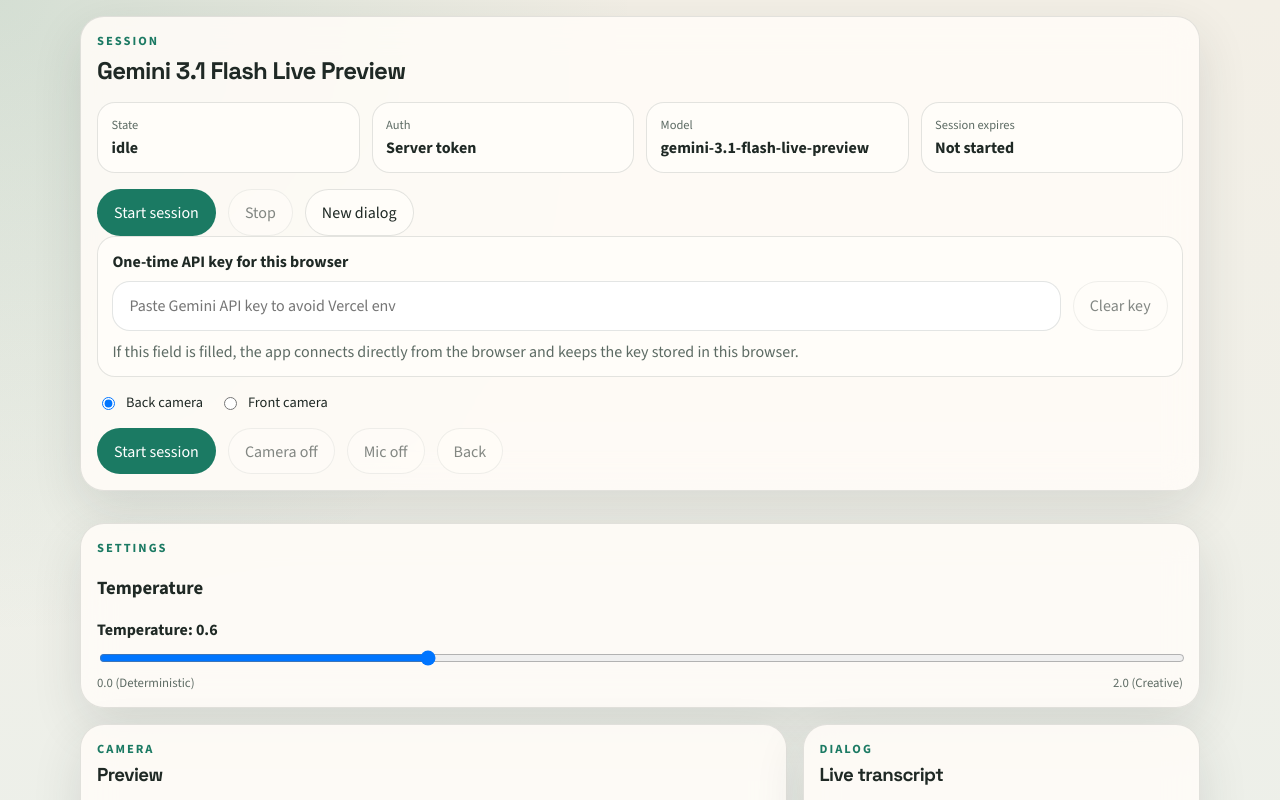
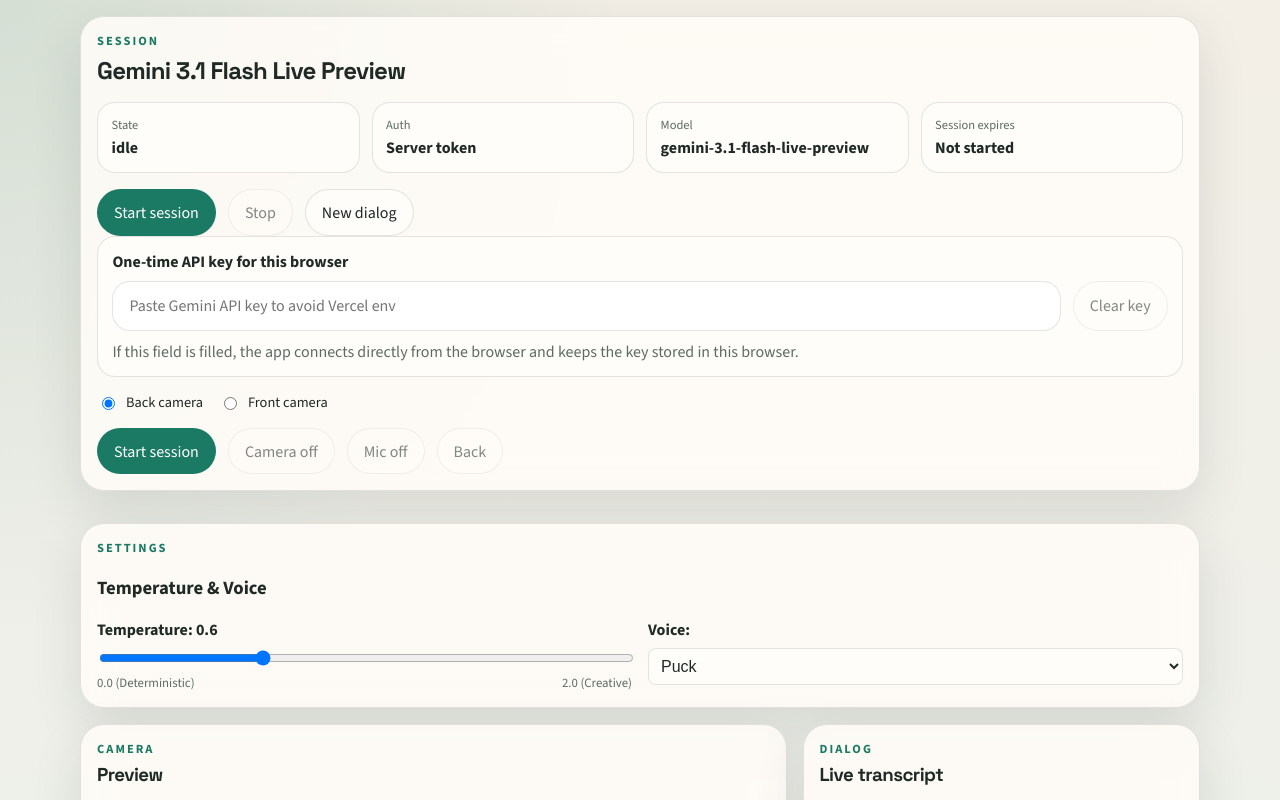
Before and after one commit to AnataBak/livvv, a Next.js app: page / in a window 1280 px wide. Shown: the top 800 px of the page. Built offline with nearby package versions, Linux system fonts and the light colour scheme.

Commit message:
голоса

```diff
--- a/app/globals.css
+++ b/app/globals.css
@@ -138,7 +138,7 @@
   color: var(--muted);
 }
 
-.temperature-panel {
+.settings-panel {
   padding: 1rem;
   margin-top: 1rem;
   background: var(--panel);
@@ -148,17 +148,26 @@
   backdrop-filter: blur(16px);
 }
 
-.temperature-controls {
+.settings-controls {
   margin-top: 0.5rem;
+  display: grid;
+  grid-template-columns: 1fr 1fr;
+  gap: 1rem;
 }
 
-.temperature-controls label {
-  display: block;
-  margin-bottom: 0.5rem;
-  font-weight: 700;
+.temperature-section,
+.voice-section {
+  display: flex;
+  flex-direction: column;
 }
 
-.temperature-controls input[type="range"] {
+.temperature-section label,
+.voice-section label {
+  font-weight: 700;
+  margin-bottom: 0.5rem;
+}
+
+.temperature-section input[type="range"] {
   width: 100%;
   margin-bottom: 0.5rem;
 }
@@ -168,6 +177,21 @@
   justify-content: space-between;
   font-size: 0.8rem;
   color: var(--muted);
+}
+
+.voice-section select {
+  padding: 0.5rem;
+  border: 1px solid var(--line);
+  border-radius: 8px;
+  background: var(--panel-strong);
+  color: var(--text);
+  font-size: 1rem;
+}
+
+@media (max-width: 640px) {
+  .settings-controls {
+    grid-template-columns: 1fr;
+  }
 }
 
 .status-card {
--- a/components/live-console.tsx
+++ b/components/live-console.tsx
@@ -32,6 +32,7 @@
 const initialEvents: EventItem[] = [{ id: 'event-0', text: 'Ready to start a Gemini Live session.' }];
 const API_KEY_STORAGE_KEY = 'gemini-live-api-key';
 const TEMPERATURE_STORAGE_KEY = 'gemini-live-temperature';
+const VOICE_STORAGE_KEY = 'gemini-live-voice';
 
 export function LiveConsole() {
   const [messages, setMessages] = useState<ChatMessage[]>([]);
@@ -47,6 +48,7 @@
   const [authMode, setAuthMode] = useState<AuthMode>('server-token');
   const [isBusy, setIsBusy] = useState(false);
   const [temperature, setTemperature] = useState<number>(0.6);
+  const [voice, setVoice] = useState<string>('Puck');
 
   const clientRef = useRef<GeminiLiveClient | null>(null);
   const audioPlayerRef = useRef<BrowserAudioPlayer | null>(null);
@@ -236,6 +238,14 @@
   }, [appendEvent]);
 
   useEffect(() => {
+    const savedVoice = window.localStorage.getItem(VOICE_STORAGE_KEY);
+    if (savedVoice) {
+      setVoice(savedVoice);
+      appendEvent(`Loaded voice ${savedVoice} from this browser.`);
+    }
+  }, [appendEvent]);
+
+  useEffect(() => {
     const trimmedKey = apiKeyInput.trim();
 
     if (trimmedKey) {
@@ -255,6 +265,10 @@
   useEffect(() => {
     window.localStorage.setItem(TEMPERATURE_STORAGE_KEY, temperature.toString());
   }, [temperature]);
+
+  useEffect(() => {
+    window.localStorage.setItem(VOICE_STORAGE_KEY, voice);
+  }, [voice]);
 
   const startMicrophone = useCallback(async () => {
     if (!clientRef.current) {
@@ -342,6 +356,7 @@
               },
             },
             temperature,
+            voice,
           );
         } else {
           setAuthMode('server-token');
@@ -369,6 +384,7 @@
               },
             },
             temperature,
+            voice,
           );
         }
 
@@ -588,12 +604,13 @@
         {error ? <p className="error-banner">{error}</p> : null}
       </div>
 
-      <div className="temperature-panel">
+      <div className="settings-panel">
         <div>
           <p className="eyebrow">Settings</p>
-          <h3>Temperature</h3>
+          <h3>Temperature & Voice</h3>
         </div>
-        <div className="temperature-controls">
+        <div className="settings-controls">
+          <div className="temperature-section">
             <label htmlFor="temperature-slider">Temperature: {temperature.toFixed(1)}</label>
             <input
               id="temperature-slider"
@@ -607,6 +624,22 @@
             <div className="temperature-labels">
               <span>0.0 (Deterministic)</span>
               <span>2.0 (Creative)</span>
+            </div>
+          </div>
+          <div className="voice-section">
+            <label htmlFor="voice-select">Voice:</label>
+            <select
+              id="voice-select"
+              value={voice}
+              onChange={(e) => setVoice(e.target.value)}
+            >
+              <option value="Puck">Puck</option>
+              <option value="KORE">KORE</option>
+              <option value="Aoede">Aoede</option>
+              <option value="Charon">Charon</option>
+              <option value="Fenrir">Fenrir</option>
+              <option value="Kore">Kore</option>
+            </select>
           </div>
         </div>
       </div>
--- a/lib/client/gemini-live-client.ts
+++ b/lib/client/gemini-live-client.ts
@@ -25,14 +25,16 @@
   private auth: GeminiLiveClientAuth;
   private callbacks: ClientCallbacks;
   private temperature: number;
+  private voice: string;
   private pollInterval: NodeJS.Timeout | null = null;
   private isConnected = false;
   private socket: WebSocket | null = null;
 
-  constructor(auth: GeminiLiveClientAuth, callbacks: ClientCallbacks = {}, temperature: number = 0.6) {
+  constructor(auth: GeminiLiveClientAuth, callbacks: ClientCallbacks = {}, temperature: number = 0.6, voice: string = 'Puck') {
     this.auth = auth;
     this.callbacks = callbacks;
     this.temperature = temperature;
+    this.voice = voice;
   }
 
   async connect() {
@@ -59,7 +61,7 @@
       this.socket = socket;
 
       socket.onopen = () => {
-        socket.send(JSON.stringify(buildSessionSetupMessage(this.temperature)));
+        socket.send(JSON.stringify(buildSessionSetupMessage(this.temperature, this.voice)));
         this.callbacks.onOpen?.();
         this.isConnected = true;
         resolve();
--- a/lib/live-session-config.ts
+++ b/lib/live-session-config.ts
@@ -8,7 +8,7 @@
 export const SYSTEM_INSTRUCTION =
   'You are a concise, friendly live voice assistant. Answer clearly and keep responses short unless the user asks for detail.';
 
-export function buildSessionSetupMessage(temperature: number = 0.6) {
+export function buildSessionSetupMessage(temperature: number = 0.6, voice: string = LIVE_VOICE) {
   return {
     setup: {
       model: `models/${LIVE_MODEL}`,
@@ -18,7 +18,7 @@
         speechConfig: {
           voiceConfig: {
             prebuiltVoiceConfig: {
-              voiceName: LIVE_VOICE,
+              voiceName: voice,
             },
           },
         },
```
Also changed, not shown: 2 other files (tests, documents, lock files or other folders). Lines whose indentation alone changed are shown as unchanged.
